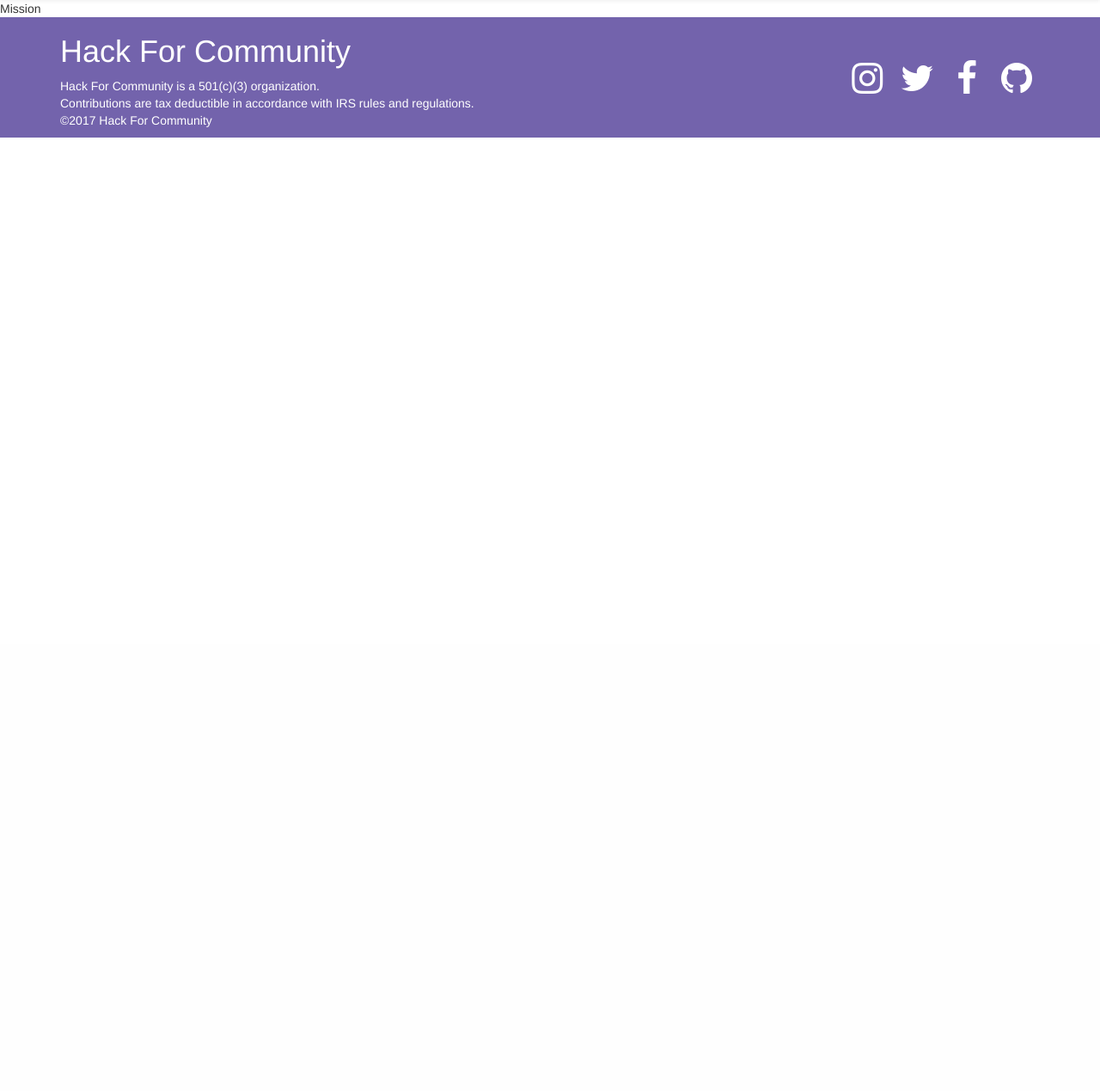
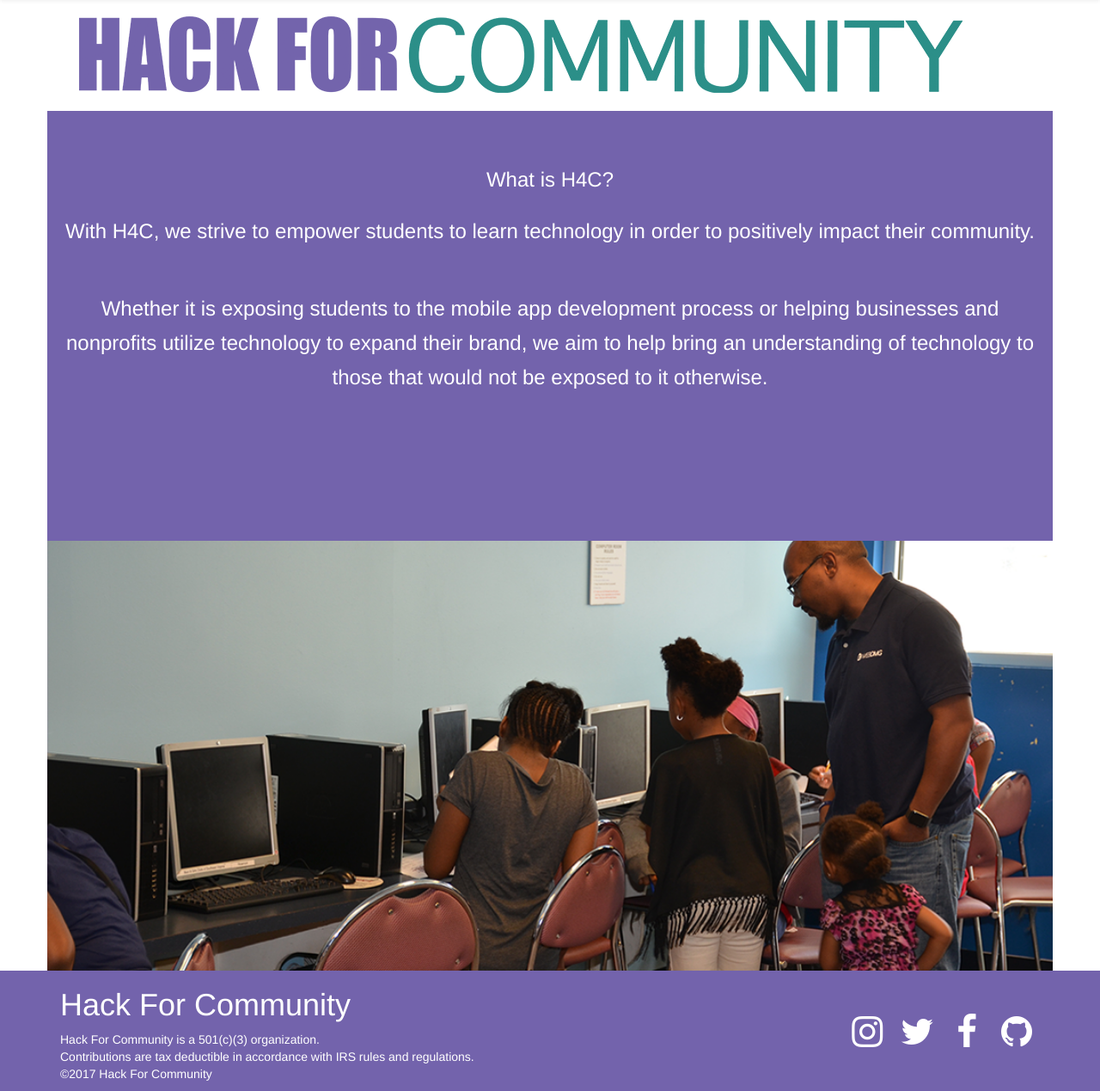
Before and after one commit to hackforcommunity/hackforcommunity, a CodeIgniter app: page /database/mission in a window 1280 px wide. Shown: the part 51-1320 px from the top of the page at 86% size. Before the commit the page ends 211 px from the top, so only its background shows below. Run offline with CodeIgniter, Linux system fonts and the light colour scheme; some libraries are stand-ins or nearby versions.

Commit message:
Added mission view.

```diff
--- a/application/views/mission.php
+++ b/application/views/mission.php
@@ -1 +1,30 @@
-Mission
+<div class="section mission">
+  <div class="container">
+	<div class="row">
+	  <div class="col-md-12"">
+	  	<img src="../images/H4CLongLogo.png">
+	  </div>
+	</div>
+  </div>
+</div>
+<div class="section mission1">
+  <div class="container">
+	<div class="row">
+		<div class="col-md-12 visible-lg-block""><br/><br/></div>
+	  <div class="col-md-12"">
+	  	<h1>What is H4C?</h1>
+	  	<h2> With H4C, we strive to empower students to learn technology in order to positively impact their community.</h2><br/>
+		  <h2> Whether it is exposing students to the mobile app development process or helping businesses and nonprofits utilize technology to expand their brand, we aim to help bring an understanding of technology to those that would not be exposed to it otherwise.</h2>
+	  </div>
+	</div>
+  </div>
+</div>
+<div class="section mission2">
+  <div class="container">
+	<div class="row">
+	  <div class="col-md-12"">
+
+	  </div>
+	</div>
+  </div>
+</div>
--- a/css/h4c.css
+++ b/css/h4c.css
@@ -6,13 +6,16 @@
 	--outline-black: #333;
 	--outline-white: #fff;
 	--hover-blue-button: #4678b3;
+	--purple: #7363ac;
 }
 
 /* section 1 */
 .section1,
 .section2,
 .section3,
-.section4 {
+.section4,
+.mission1,
+.mission2 {
 	height: 500px;
 	color: #333;
 	/* border: solid 2px var(--outline-black) */
@@ -21,7 +24,8 @@
 .section1 .container,
 .section2 .container,
 .section3 .container,
-.section4 .container {
+.section4 .container,
+.mission2 .container {
 	padding-top: 100px;
 	height: 500px;
 	background-image: url('../images/DSC_5160.JPG');
@@ -29,14 +33,6 @@
 	background-size: cover;
 	/* border: solid 2px var(--outline-pink) */
 }
-
-/* .section1 .row,
-.section2 .row,
-.section3 .row,
-.contact .row,
-.section4 .row {
-	border: solid 2px red;
-} */
 
 .section1 .col-md-4,
 .section2 .col-md-4,
@@ -46,22 +42,6 @@
 	background-color: white;
 	padding: 50px 50px 50px 50px;
 }
-
-/* .section1 .col-md-12,
-.section2 .col-md-12,
-.section3 .col-md-12,
-.contact .col-md-12,
-.section4 .col-md-12 {
-	border: solid 2px var(--main-bg-color-green);
-} */
-
-/* .section1 .col-md-6,
-.section2 .col-md-6,
-.section3 .col-md-6,
-.contact .col-md-6,
-.section4 .col-md-6 {
-	border: solid 2px blue
-} */
 
 .section1 .btn-outline-primary,
 .section2 .btn-outline-primary,
@@ -177,11 +157,30 @@
 	font-size: 20px;
 }
 
+/* Our Mission */
+.mission1 .container{
+	background-color: var(--purple);
+	height: 500px;
+	color: var(--outline-white);
+}
+
+.mission2 .container{
+	background-image: url('../images/image1.png');
+
+}
+
+.mission1 h1,
+.mission1 h2{
+	text-align: center;
+	font-size: 24px;
+	line-height: 40px;
+}
+
 /* Footer CSS */
 footer {
 	color: #FFF;
 	/* border: solid 2px var(--outline-pink); */
-	background-color: #7363ac;
+	background-color: var(--purple);
 }
 
 footer a {
@@ -191,11 +190,3 @@ footer a {
 footer a:hover {
 	color: var(--outline-black);
 }
-
-/* footer .col-sm-6 {
-	border: solid 1px red;
-}
-
-footer .row {
-	border: solid 1px red;
-} */
```
